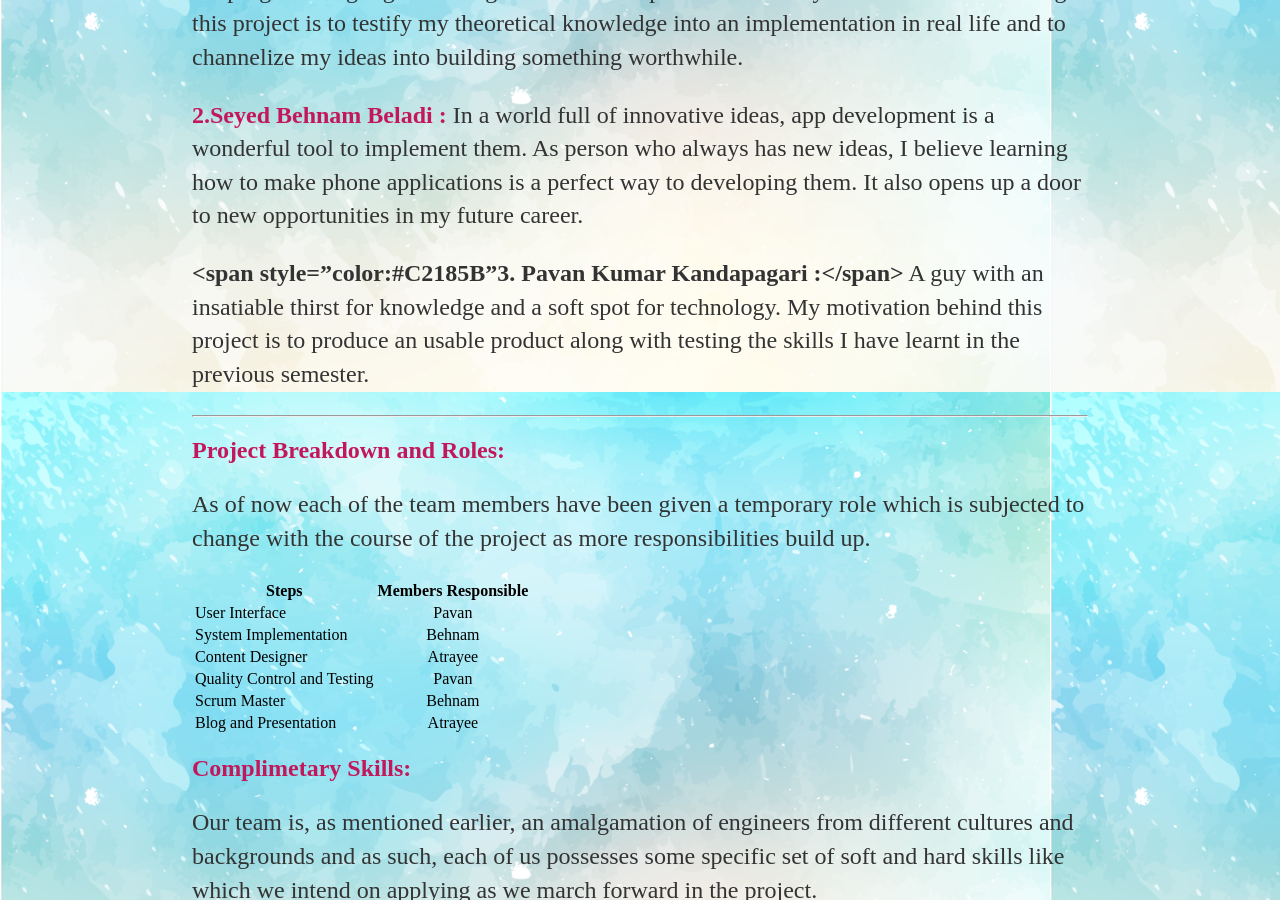
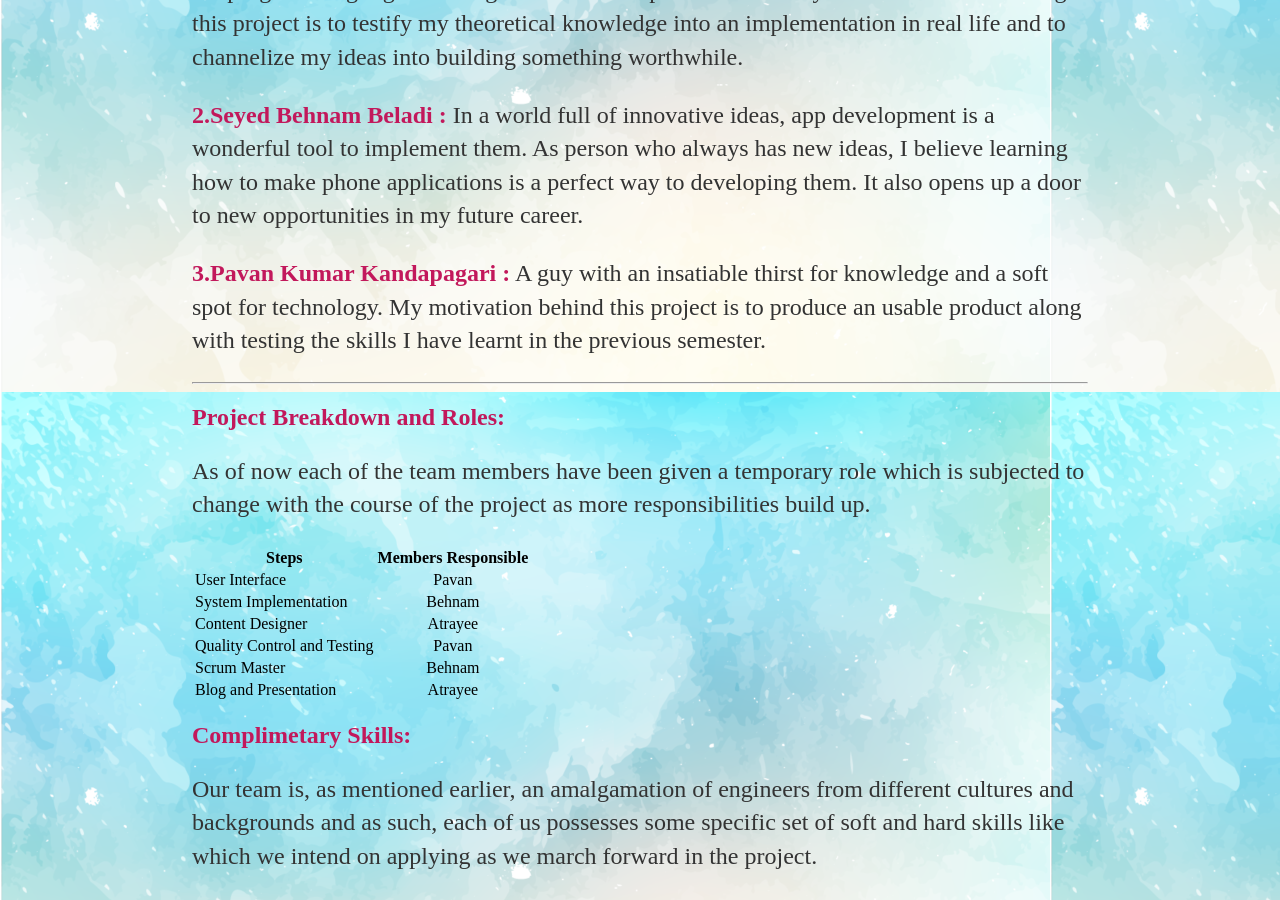
Before and after one commit to 785pavan/isee2019-SPENDEMON, a Jekyll site: the page built from docs/_posts/2019-04-16-ISEE-2019-Team-Presentation.md, in a window 1280 px wide and 900 px high, scrolled down 1933 px. Built offline with Jekyll 4.4.1, drawn with Linux system fonts in a browser that asks for light colours.

Commit message:
Update 2019-04-16-ISEE-2019-Team-Presentation.md

```diff
--- a/docs/_posts/2019-04-16-ISEE-2019-Team-Presentation.md
+++ b/docs/_posts/2019-04-16-ISEE-2019-Team-Presentation.md
@@ -32,7 +32,7 @@ Our team consists of a mix bag of an Electrical, Mechanical and an Electronics E
 
 **<span style="color:#C2185B">2.Seyed Behnam Beladi :</span>** In a world full of innovative ideas, app development is a wonderful tool to implement them. As person who always has new ideas, I believe learning how to make phone applications is a perfect way to developing them. It also opens up a door to new opportunities in my future career.
 
-**<span style="color:#C2185B"3. Pavan Kumar Kandapagari :</span>** A guy with an insatiable thirst for knowledge and a soft spot for technology. My motivation behind this project is to produce an usable product along with testing the skills I have learnt in the previous semester.
+**<span style="color:#C2185B">3.Pavan Kumar Kandapagari :</span>** A guy with an insatiable thirst for knowledge and a soft spot for technology. My motivation behind this project is to produce an usable product along with testing the skills I have learnt in the previous semester.
 
 
 ***
```
